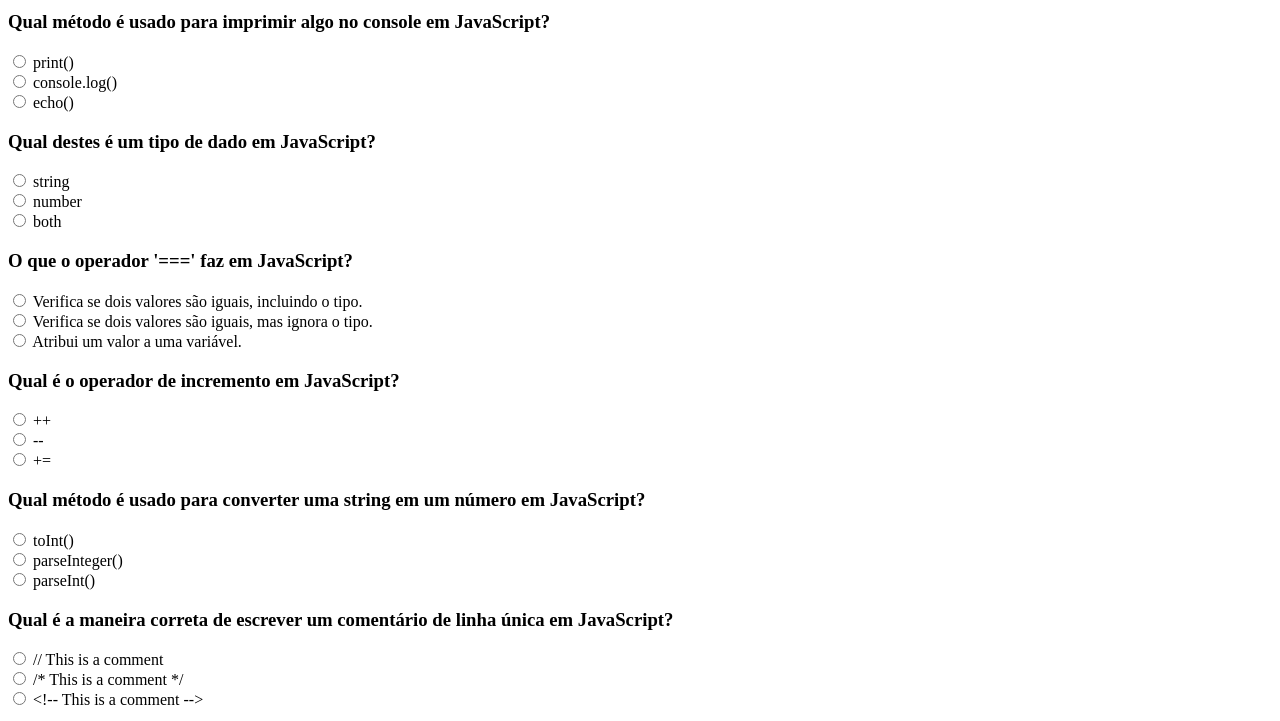
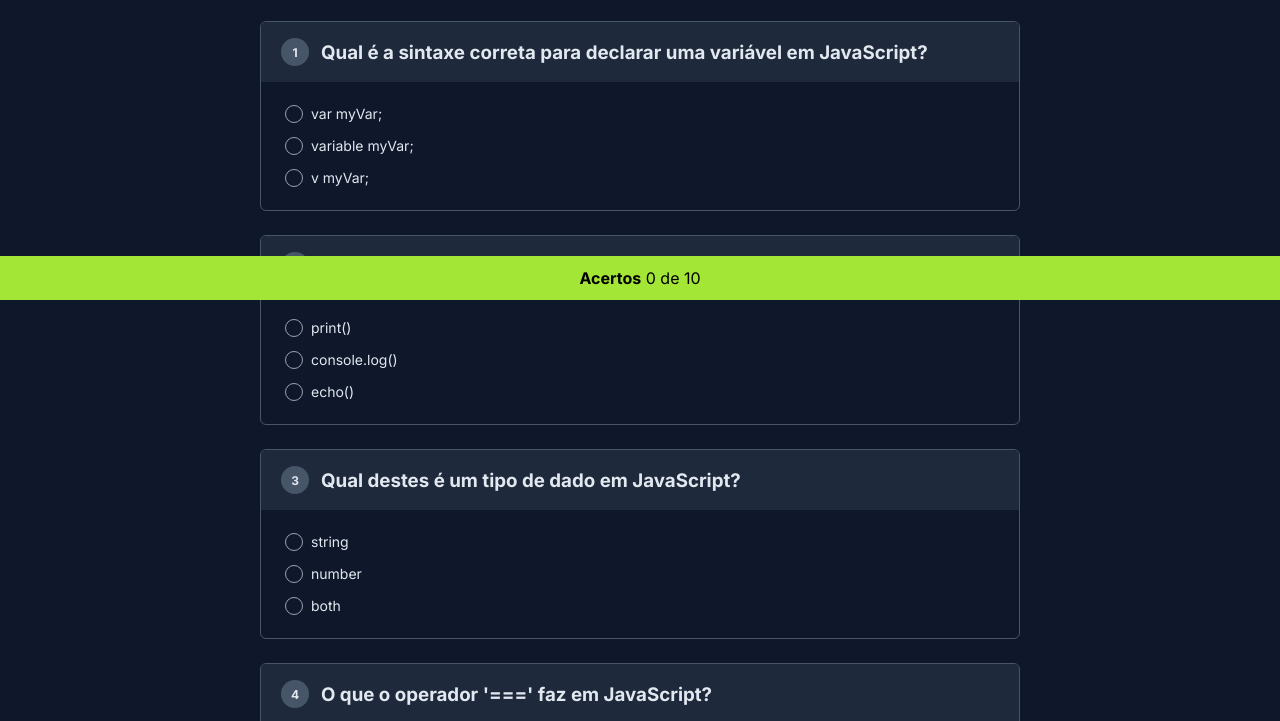
Before and after one commit to luanareis12/nlw-experts, a plain HTML site: page index.html in a window 1280 px wide. Shown: the part 500-1221 px from the top of the page. Drawn offline with Linux system fonts and the light colour scheme.

Commit message:
código final

```diff
--- a/style.css
+++ b/style.css
@@ -1,131 +1,140 @@
-const perguntas = [
-  {
-    pergunta: "Qual é a sintaxe correta para declarar uma variável em JavaScript?",
-    respostas: [
-      "var myVar;",
-      "variable myVar;",
-      "v myVar;",
-    ],
-    correta: 0
-  },
-  {
-    pergunta: "Qual método é usado para imprimir algo no console em JavaScript?",
-    respostas: [
-      "print()",
-      "console.log()",
-      "echo()",
-    ],
-    correta: 1
-  },
-  {
-    pergunta: "Qual destes é um tipo de dado em JavaScript?",
-    respostas: [
-      "string",
-      "number",
-      "both",
-    ],
-    correta: 2
-  },
-  {
-    pergunta: "O que o operador '===' faz em JavaScript?",
-    respostas: [
-      "Verifica se dois valores são iguais, incluindo o tipo.",
-      "Verifica se dois valores são iguais, mas ignora o tipo.",
-      "Atribui um valor a uma variável.",
-    ],
-    correta: 0
-  },
-  {
-    pergunta: "Qual é o operador de incremento em JavaScript?",
-    respostas: [
-      "++",
-      "--",
-      "+=",
-    ],
-    correta: 0
-  },
-  {
-    pergunta: "Qual método é usado para converter uma string em um número em JavaScript?",
-    respostas: [
-      "toInt()",
-      "parseInteger()",
-      "parseInt()",
-    ],
-    correta: 2
-  },
-  {
-    pergunta: "Qual é a maneira correta de escrever um comentário de linha única em JavaScript?",
-    respostas: [
-      "// This is a comment",
-      "/* This is a comment */",
-      "<!-- This is a comment -->",
-    ],
-    correta: 0
-  },
-  {
-    pergunta: "Qual é o método usado para adicionar um elemento ao final de um array em JavaScript?",
-    respostas: [
-      "append()",
-      "push()",
-      "addToEnd()",
-    ],
-    correta: 1
-  },
-  {
-    pergunta: "Qual é o resultado da expressão '10' + 2 em JavaScript?",
-    respostas: [
-      "12",
-      "102",
-      "Erro",
-    ],
-    correta: 1
-  },
-  {
-    pergunta: "Qual é a função do operador 'typeof' em JavaScript?",
-    respostas: [
-      "Ele retorna o tipo de uma variável.",
-      "Ele compara dois valores.",
-      "Ele verifica se um valor é nulo.",
-    ],
-    correta: 0
-  },
-];
+@import url('https://fonts.googleapis.com/css2?family=Inter:wght@400;600;700&display=swap');
 
-const quiz = document.querySelector('#quiz')//o '#! procura pela tag 'id' dentro do html
-const template = document.querySelector('template')
+*, :root {
+  margin: 0;
+  padding: 0;
+  box-sizing: border-box;
 
-const corretas = new Set()
-const totalDePerguntas = perguntas.length
-const mostrarTotal = document.querySelector('#acertos span')
-mostrarTotal.textContent = corretas.size + ' de ' + totalDePerguntas
+  font-size: 18;
+  text-align: justify;
+  font-family: 'Inter',sans-serif;
+  font-synthesis: none;
+  text-rendering: optimizeLegibility;
+  -webkit-font-smoothing: antialiased;
+  -moz-osx-smoothing: grayscale;
+  -webkit-text-size-adjust: 100%;
+}
 
-//loop ou laço de repetição
-for(const item of perguntas){
-  const quizItem = template.content.cloneNode(true)//CloneNode é uma função que vai clonar o nó(ou cada uma das tags criadas no arquivo do html)
-  quizItem.querySelector('h3').textContent = item.pergunta//Modifica o h3
+body {
+  background-color: #0F172A;
+}
 
-  for(let resposta of item.respostas){
-    const dt = quizItem.querySelector('dl dt').cloneNode(true)
-    dt.querySelector('span').textContent = resposta
-    dt.querySelector('input').setAttribute('name','pergunta-' + perguntas.indexOf(item))//A função indexOf pesquisa o índice
-    dt.querySelector('input').value = item.respostas.indexOf(resposta)
-    dt.querySelector('input').onchange = (event) => {
-      const estaCorreta = event.target.value == item.correta
+main{
+  padding: 20px;
+  max-width: 800px;
+  margin: 0 auto 60px;
+}
 
-      corretas.delete(item)
-      if(estaCorreta){
-        corretas.add(item)
-      }
-      //alert(corretas.size)
-      mostrarTotal.textContent = corretas.size + ' de ' + totalDePerguntas
-    }
+header{
+  margin-top: 64px;
+  padding-bottom: 24px;
+  border-bottom: 1px solid #334155;
+}
 
+header h1{
+  margin-top: 24px;
+  font-size: 30px;
+  color: f1f5f9; /*Trabalha com a cor de texto*/
+}
 
-    quizItem.querySelector('dl').appendChild(dt)
-  }
+#quiz {
+  counter-reset: quiz-item;
+}
 
-  quizItem.querySelector('dl dt').remove()
+.quiz-item {
+  margin-top: 24px;
+  border: 1px solid #475569;
+  border-radius: 6px;
 
-  //Coloca a pergunta na tela
-  quiz.appendChild(quizItem)
-}//as chaves também são chamadas de escopo
+  overflow: hidden;
+}
+
+.quiz-item h3 {
+  padding: 16px 20px;
+  color: #e2e8f0;
+
+  display: flex;
+  align-items: center;
+  gap: 12px;
+
+  background-color: #1e293B;
+}
+
+.quiz-item h3:before{
+  counter-increment: quiz-item;
+  content: counter(quiz-item);
+
+  background-color: #475569;
+  width: 28px;
+  height: 28px;
+  font-size: 12px;
+  border-radius: 50%;
+
+  display: flex;
+  align-items: center;
+  justify-content: center;
+  flex-shrink: 0;
+}
+
+.quiz-item dl {
+  padding: 20px 24px;
+
+  display: grid;
+  gap: 8px;
+}
+
+.quiz-item dl dt {
+  font-size: 14px;
+  line-height: 24px;
+  letter-spacing: 0;
+
+  display: flex; /* trabalha os itens e coloca um do lado do outro */
+  align-items: center;
+  gap: 8px; /*coloca um espaço entre o radius e a frase(opção de resposta)*/
+
+  color: #e2e8f0;
+
+}
+
+input {
+  /*O "all" são todas as propriedades que existem no "input*/
+  all: unset;
+  border: 1px solid #94a3b8;
+  width: 16px;
+  height: 16px;
+
+  border-radius: 50%;
+
+  display: flex;
+  align-items: center;
+  justify-content: center;
+  flex-shrink: 0;
+  /* display: inline-block; */
+}
+
+input:checked {
+  border: 1px solid #A3E635;
+}
+
+/*Pseudo-selector*/
+input:checked:before{
+  content: "";
+  width: 10px;
+  height: 10px;
+
+  background-color: #A3E635;
+  border-radius: 50px;
+}
+
+/*Declaração */
+#acertos{
+  text-align: center;
+  background-color: #A3E635;
+
+  position: fixed;
+  bottom: 0;
+  left: 0;
+
+  width: 100%;
+  padding: 12px;
+}
```
